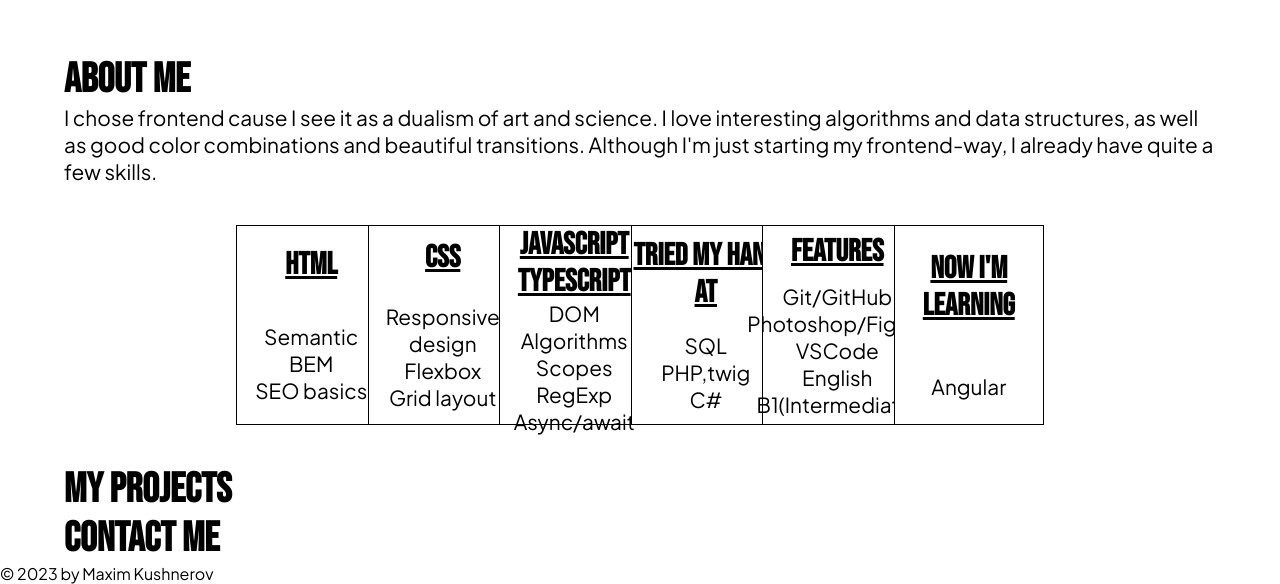
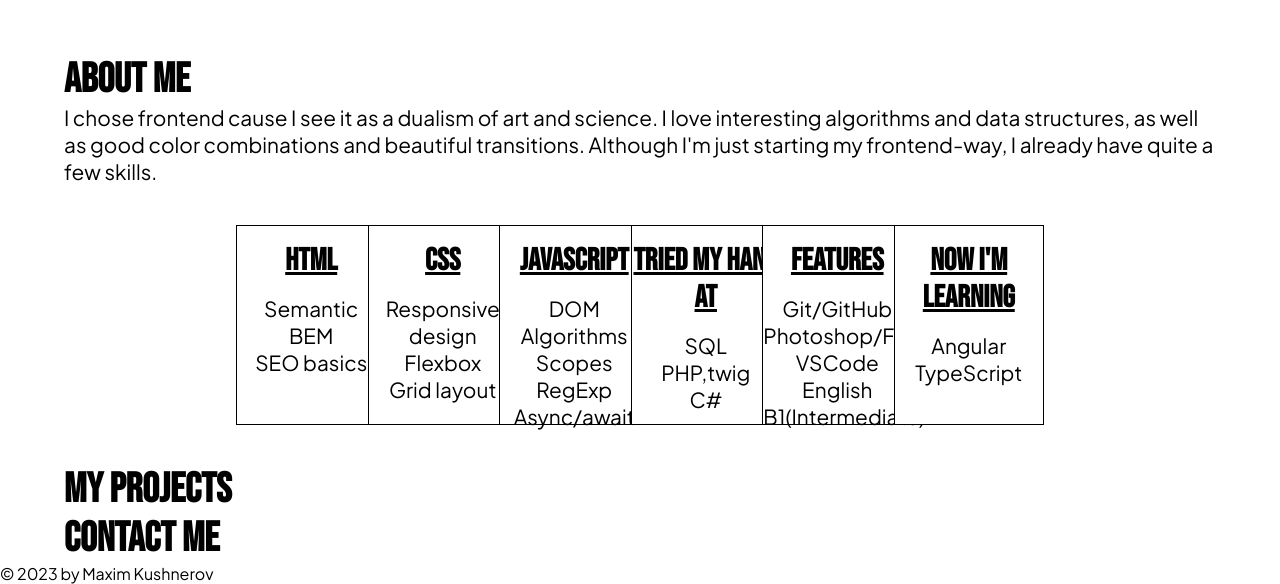
Before and after one commit to kushnerovM/portfolio, a plain HTML site: page index.html in a window 1280 px wide. Shown: the part 745-1329 px from the top of the page. Drawn offline with Linux system fonts and the light colour scheme.

```diff
--- a/index.html
+++ b/index.html
@@ -45,7 +45,7 @@
                     </ul>
                 </article>
                 <article class="skill-card">
-                    <h3 class="skill-card__header">JavaScript TypeScript</h3>
+                    <h3 class="skill-card__header">JavaScript</h3>
                     <ul class="skill-card__list">
                         <li class="skill-card__item">DOM</li>
                         <li class="skill-card__item">Algorithms</li>
@@ -75,6 +75,7 @@
                     <h3 class="skill-card__header">Now I'm learning</h3>
                     <ul class="skill-card__list">
                         <li class="skill-card__item">Angular</li>
+                        <li class="skill-card__item">TypeScript</li>
                     </ul>
                 </article>
             </section>
--- a/style.css
+++ b/style.css
@@ -102,10 +102,10 @@ a {
     height: 200px;
     border: 1px solid black;
     background-color: white;
-    display:flex;
+    /*display:flex;
     flex-direction: column;
     align-items: center;
-    justify-content: space-around;
+    justify-content: space-around;*/
     text-align: center;
     transition: .2s;
 }
@@ -123,6 +123,7 @@ a {
 }
 
 .skill-card__header{
+    margin: 1rem 0;
     font-size: calc(var(--size-ratio) * 1.5);
     text-decoration: underline;
 }
```
